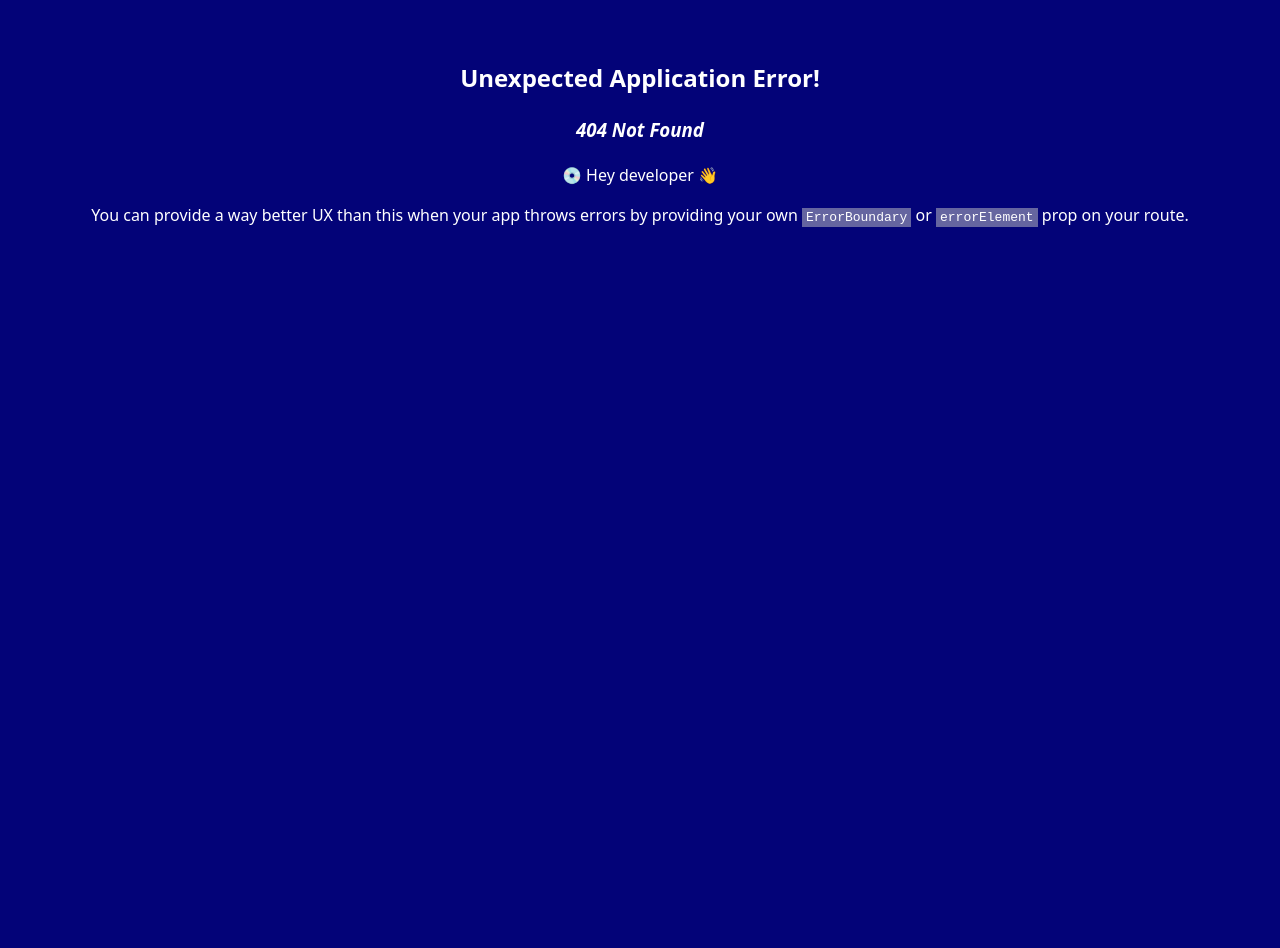
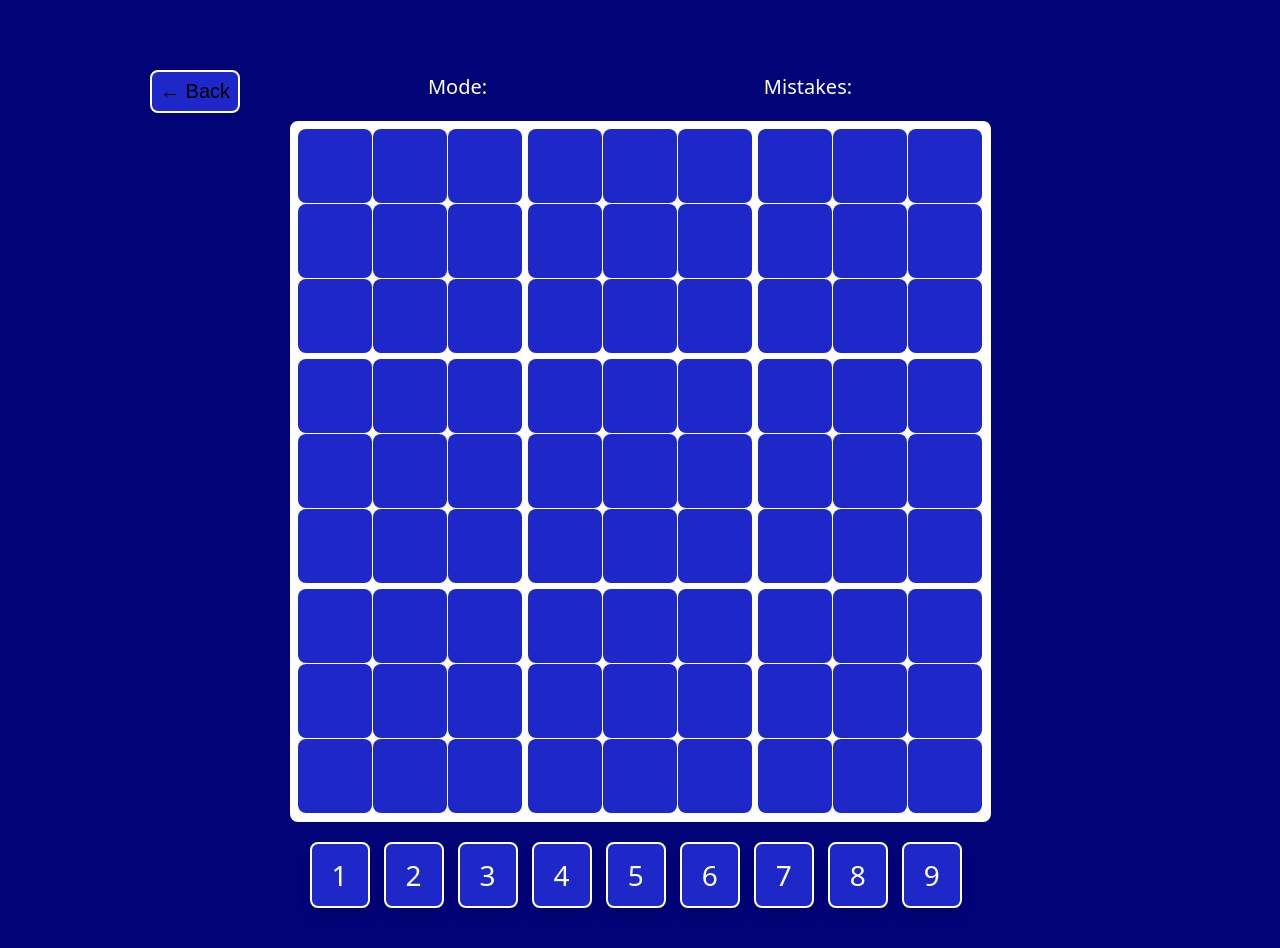
Before and after one commit to BlueSage96/SudokuSage, a React (Vite) app in the folder Frontend/: page /game in a window 1280 px wide. Before the commit this address had no page. Shown: the top 948 px of the page. Before the commit the page ends 800 px from the top, so only its background shows below. Built offline with nearby package versions, Linux system fonts and the light colour scheme.

Commit message:
Game and board init

```diff
--- /dev/null
+++ b/Frontend/src/Components/Board/Board.jsx
@@ -0,0 +1,49 @@
+import BoardStyles from "../../css/Board.module.css";
+import Square from "./Square";
+// import { gameState } from "../Game/GameState";
+
+function Board() {
+//   const { time } = gameState();
+  const squares = Array(3).fill(null).map(() => Array(3).fill(null)); //3x3
+  const numbers = Array(9).fill(null).map(() => Array(9).fill(null));
+
+//   function gameTimer(seconds) {
+//       seconds = Math.max(0, Math.floor(seconds));
+//       const minutes = seconds / 60;
+//       const hours = minutes / 60;
+//       const remainingSeconds = seconds % 60;
+//       const formatedHours = String(hours).padStart(2,'0');
+//       const formatedMinutes = String(minutes).padStart(2,'0');
+//       const formatedSeconds = String(remainingSeconds).padStart(2,'0');
+//       return `${formatedHours}:${formatedMinutes}:${formatedSeconds}`;
+//   }
+
+  return (
+    <>
+    <div className={BoardStyles.StatsBar}>
+      <p>Mode: <span></span></p>
+      <p>Mistakes: <span></span></p>
+      {/* <p>Time: <span>{gameTimer(time)}</span></p> */}
+    </div>
+
+    {/* draw grid */}
+      <div className={BoardStyles.Main}>
+        {/* 3x3 x 2 */}
+        {squares.map((arr, rowIdx) => (
+          <div key={rowIdx} className={BoardStyles.Rows}>
+            {arr.map((_, colIdx) => (
+              <Square key={colIdx} rowIdx={rowIdx} colIdx={colIdx} />
+            ))}
+          </div>
+        ))}
+      </div>
+      {/* draw numbers below board */}
+      <div className={BoardStyles.NumContainer}>
+        {numbers.map((_,i) => (
+            <span key={i} className={BoardStyles.NumRow}>{i + 1}</span>
+        ))}
+      </div>
+    </>
+  );
+}
+export default Board;
--- /dev/null
+++ b/Frontend/src/Components/Board/Cell.jsx
@@ -0,0 +1,49 @@
+import CellStyles from "styled-components";
+const Cells = CellStyles.div`
+    display: flex;
+    justify-content: center;
+    align-items: center;
+    width: 100%;
+    height: 100%;
+    cursor: pointer;
+    user-select: none;
+    background-color: rgb(30,40,200);
+    outline: 1px solid transparent;
+    border-radius: 8px;
+
+    &:hover {
+      outline: 4px solid skyblue;
+      outline-offset: -2px;
+      z-index: 2;
+    }
+
+    &.selected {
+      background-color: black;
+      outline: 2px solid #3b82f6;
+    }
+
+    &.related {
+      background-color: black;
+    }
+`;
+
+// import { gameState } from "../Game/GameState";
+import { useRef } from "react";
+
+function Cell({ row, col }) {
+//   const { setSelectedCell, selectedCell, qBoard, board, isPause } = gameState();
+  const cellRef = useRef();
+
+  function handleClick() {
+    // if (isPause) return;
+    cellRef.current?.focus();
+    // setSelectedCell(row, col);
+  }
+
+  return (
+    <>
+      <Cells ref={cellRef} onClick={handleClick}></Cells>
+    </>
+  );
+}
+export default Cell;
--- /dev/null
+++ b/Frontend/src/Components/Board/Square.jsx
@@ -0,0 +1,35 @@
+import SquareStyles from "styled-components";
+
+const Squares = SquareStyles.div`
+    display: flex;
+    flex-direction: column;
+    gap: 1px;
+    width: 100%;
+    height: 100%;
+`;
+
+const MiniSquares = SquareStyles.div`
+    display: flex;
+    gap: 1px;
+    width: 100%;
+    height: 100%;
+`;
+
+import Cell from './Cell';
+function Square ({row, col}) {
+    const squares = Array(3).fill(null).map(() => Array(3).fill(null));
+    return (
+        <>
+         <Squares>
+            {squares.map((arr, i) => (
+                <MiniSquares key={i}>
+                    {arr.map((_,r) => (
+                        <Cell key={r} row={row * 3 + i} col={col * 3 + r}/>
+                    ))}
+                </MiniSquares>
+            ))}
+         </Squares>
+        </>
+    )
+}
+export default Square;
--- /dev/null
+++ b/Frontend/src/Components/Game/Game.jsx
@@ -0,0 +1,26 @@
+import { useNavigate } from "react-router-dom";
+// import { useEffect, useRef } from 'react';
+import Board from "../Board/Board";
+// import Nav from "../UI/NavBar";
+// import Controls from "../UI/ControlsFunc";
+import GameStyles from "../../css/Game.module.css";
+// import { gameState } from "./GameState";
+
+function Game() {
+  const navigate = useNavigate();
+  //  const timeRef = useRef();
+
+  return (
+    <>
+      <div>
+        <button className={GameStyles.backButton} onClick={() => navigate(-1)}>
+          &larr; Back
+        </button>
+        {/* <Nav />
+        <Controls /> */}
+        <Board />
+      </div>
+    </>
+  );
+}
+export default Game;
--- /dev/null
+++ b/Frontend/src/css/Board.module.css
@@ -0,0 +1,62 @@
+.StatsBar {
+    display: flex;
+    justify-content: space-around;
+    font-size: 20px;
+    line-height: 28px;
+    width: 100%;
+}
+
+.Main {
+    display: flex;
+    flex-direction: column;
+    gap: 6px;
+    width: 100%;
+    max-width: 700px;
+    height: 100%;
+    padding: 12px;
+    color: white;
+    background-color: white;
+    outline: 2px 2px white;
+    border: 8px solid white;
+    border-radius: 8px;
+    align-items: center;
+    justify-content: center;
+}
+
+.Rows {
+    display: flex;
+    width: 100%;
+    height: 100%;
+    gap: 6px;
+}
+
+.NumContainer {
+    display: flex;
+    justify-content: space-around;
+    width: 56%;
+    gap: 14px;
+    margin: 20px;
+    cursor: pointer;
+}
+
+.NumRow {
+    color: white;
+    background-color: rgb(30,40,200);
+    border: 2px solid white;
+    border-radius: 8px;
+    box-shadow: 0 10px 15px -3px rgba(0, 0, 0, 0.1), 0 4px 6px -2px rgba(0, 0, 0, 0.05);
+    padding: 10px 20px;
+    font-size: 28px;
+}
+
+.NumRow:hover {
+    border: 4px solid white;
+}
+
+@media (min-width: 768px) {
+    .Main {
+        width: 685px;
+        height: 685px;
+        padding: 0;
+    }
+}
--- /dev/null
+++ b/Frontend/src/css/Game.module.css
@@ -0,0 +1,130 @@
+.backButton {
+    position: absolute;
+    font-size: 20px;
+    left: 420px;
+    top: 70px;
+    background-color: rgb(30,40,200);
+    border: 2px solid white;
+    border-radius: 8px;
+    padding: 8px;
+  }
+
+  .Container {
+    display: flex;
+    flex-direction: column;
+    justify-content: center;
+    align-items: center;
+    height: 100vh;
+    width: 100vw;
+    padding: 20px;
+    box-sizing: border-box;
+}
+
+/* .ButtonDiv {
+    display: flex;
+    align-items: center;
+    width: 100%;
+    justify-content: center;
+} */
+
+.pencilActive, .eraserActive {
+    color: green;
+}
+
+.Hints {
+    display: flex;
+    color: white;
+    border: 1px solid white;
+    border-radius: 25px;
+    background-color: rgb(30,40,200);
+    position: absolute;
+    top: 880px;
+    right: 640px;
+    width: 24px;
+    height: 24px;
+    justify-content: center;
+    align-items: center;
+    font-size: 20px;
+    line-height: 28px;
+}
+
+/* .ButtonDiv {
+    display: flex;
+    align-items: center;
+    width: 100%;
+    justify-content: center;
+}
+
+.Exit, .Pause, .Undo, .Reset, .Redo, .Eraser, .Pencil, .Bulb {
+    background-color: rgb(30,40,200);
+    border-radius: 8px;
+    padding: 6px;
+    margin: 8px;
+}
+
+
+.Exit:hover, .Pause:hover, .Undo:hover, .Reset:hover, .Redo:hover, .Eraser:hover, .Pencil:hover, .Bulb:hover {
+    background-color: black;
+    outline: 2px solid white;
+}
+
+
+.Exit:active, .Pause:active, .Undo:active, .Reset:active, .Redo:active, .Eraser:active, .Pencil:active, .Bulb:active {
+    scale: 90%;
+} */
+
+@media screen and (min-width: 1600px) and (max-width: 1700px){
+  .backButton {
+    left: 350px;
+  }
+}
+
+@media screen and (min-width: 1500px) and (max-width: 1600px){
+  .backButton {
+    left: 300px;
+  }
+}
+
+@media screen and (min-width: 1400px) and (max-width: 1500px){
+  .backButton {
+    left: 250px;
+  }
+}
+
+@media screen and (min-width: 1300px) and (max-width: 1400px){
+  .backButton {
+    left: 200px;
+  }
+}
+
+@media screen and (min-width: 1200px) and (max-width: 1300px){
+  .backButton {
+    left: 150px;
+  }
+}
+
+@media screen and (min-width: 1100px) and (max-width: 1200px){
+  .backButton {
+    left: 100px;
+  }
+}
+
+@media screen and (min-width: 1000px) and (max-width: 1100px){
+  .backButton {
+    left: 50px;
+  }
+}
+
+@media screen and (min-width: 900px) and (max-width: 1000px){
+  .backButton {
+    left: 25px;
+    font-size: 15px;
+  }
+}
+
+@media screen and (min-width: 600px) and (max-width: 900px){
+  .backButton {
+    left: 0;
+    font-size: 10px;
+  }
+}
--- a/Frontend/src/main.jsx
+++ b/Frontend/src/main.jsx
@@ -8,7 +8,7 @@ import {
 } from "react-router-dom";
 import "./css/index.css";
 import App from "./App.jsx";
-// import Game from "./Components/Game/Game";
+import Game from "./Components/Game/Game";
 import Menu from "./Components/Pages/Menu";
 // import Settings from "./Components/Pages/Settings";
 // import Controls from "./Components/Pages/Controls";
@@ -19,8 +19,8 @@ const routes = createBrowserRouter(
   createRoutesFromElements(
     <Route path="" element={<App />}>
       <Route path="/" element={<Menu />} />
-      {/* <Route path="/game" element={<Game />} />
-      <Route path="/settings" element={<Settings />} />
+      <Route path="/game" element={<Game />} />
+      {/* <Route path="/settings" element={<Settings />} />
       <Route path="/controls" element={<Controls />} />
       <Route path="/instructions" element={<Instructions />} />
       <Route path="/auth" element={<Auth />} /> */}
```
